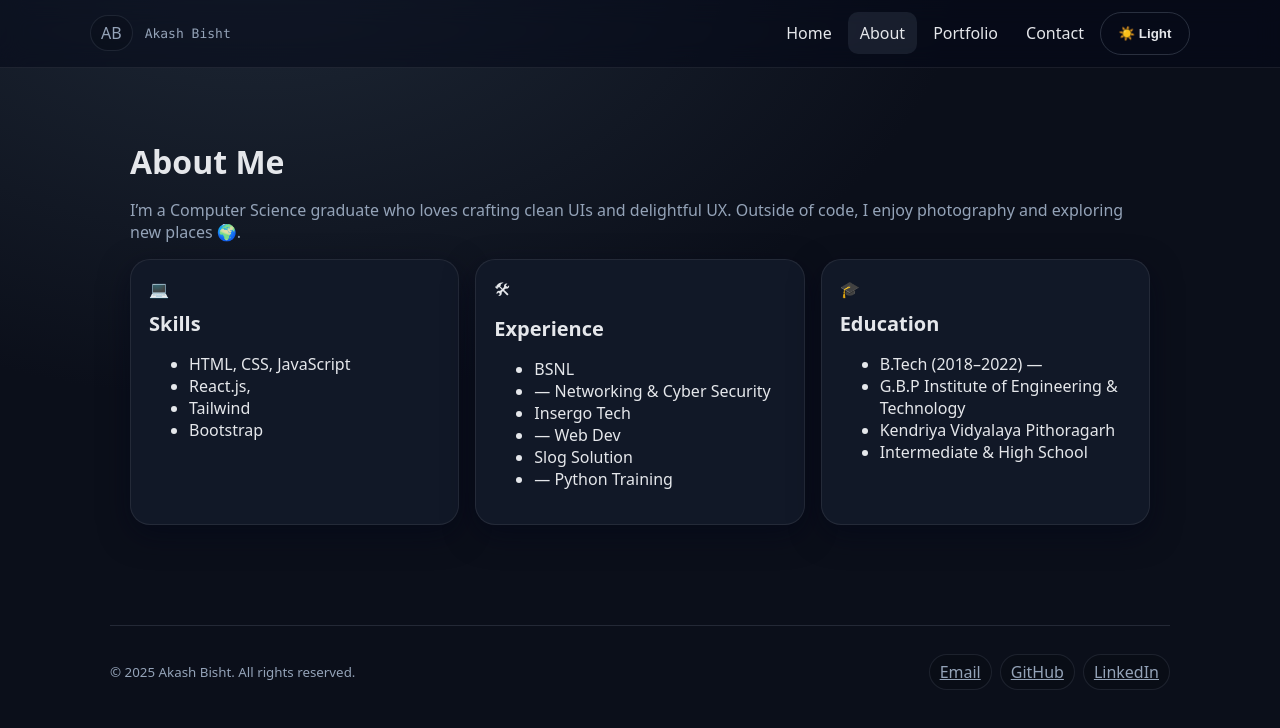
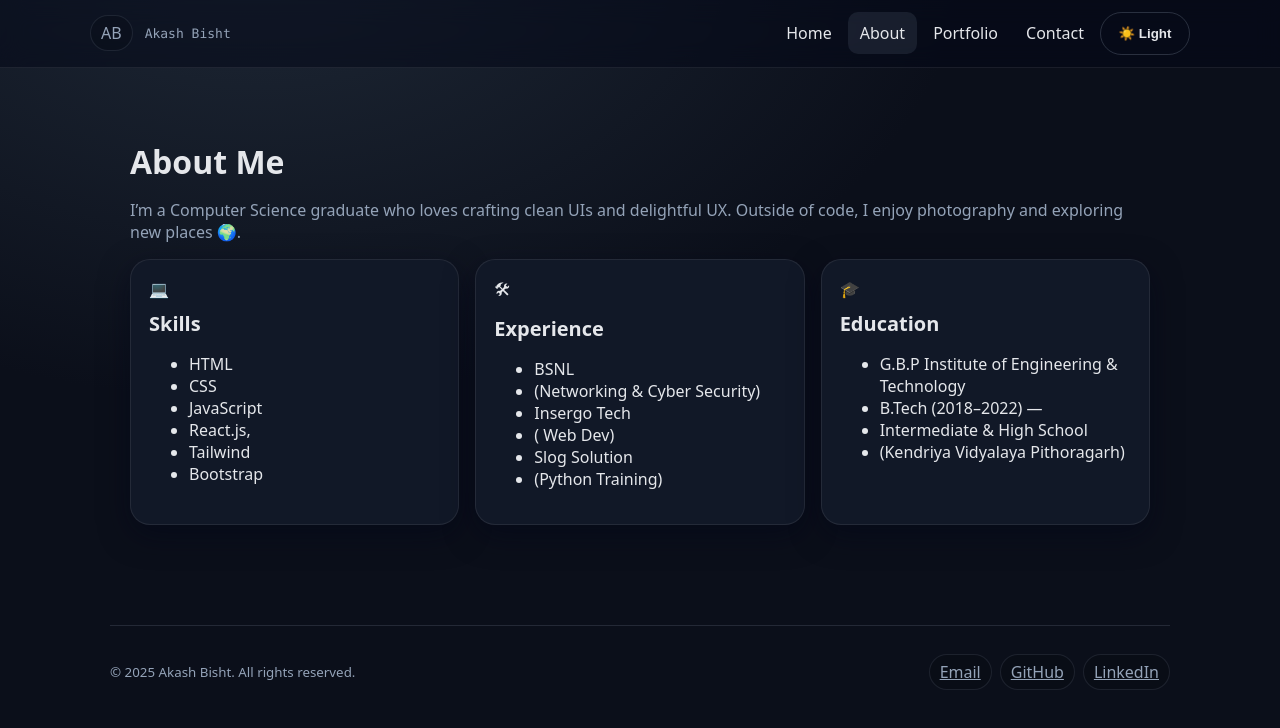
Before and after one commit to AKASH-18/Portfolio_New, a React (Vite) app: page /about in a window 1280 px wide. Shown: the top 728 px of the page. Built offline with nearby package versions, Linux system fonts and the light colour scheme.

Commit message:
url changes

```diff
--- a/src/components/About.jsx
+++ b/src/components/About.jsx
@@ -9,28 +9,35 @@ export default function About() {
   const data = [
     {
       title: "Skills",
-      items: ["HTML, CSS, JavaScript", "React.js,", "Tailwind", "Bootstrap"],
+      items: [
+        "HTML",
+        "CSS",
+        "JavaScript",
+        "React.js,",
+        "Tailwind",
+        "Bootstrap",
+      ],
       icon: "💻",
     },
     {
       title: "Experience",
       items: [
         "BSNL ",
-        "— Networking & Cyber Security",
+        " (Networking & Cyber Security)",
         "Insergo Tech",
-        "— Web Dev",
+        "( Web Dev)",
         "Slog Solution ",
-        "— Python Training",
+        "(Python Training)",
       ],
       icon: "🛠",
     },
     {
       title: "Education",
       items: [
+        "G.B.P Institute of Engineering & Technology",
         "B.Tech (2018–2022) — ",
-        "G.B.P Institute of Engineering & Technology",
-        "Kendriya Vidyalaya Pithoragarh",
         "Intermediate & High School",
+        "(Kendriya Vidyalaya Pithoragarh)",
       ],
       icon: "🎓",
     },
@@ -69,7 +76,7 @@ export default function About() {
               transition={{ delay: i * 0.2 }}
               whileHover={{ scale: 1.03 }}
             >
-              <div className="icon-circle">{section.icon}</div>
+              <div className="">{section.icon}</div>
               <h3>{section.title}</h3>
               <ul>
                 {section.items.map((item) => (
```
